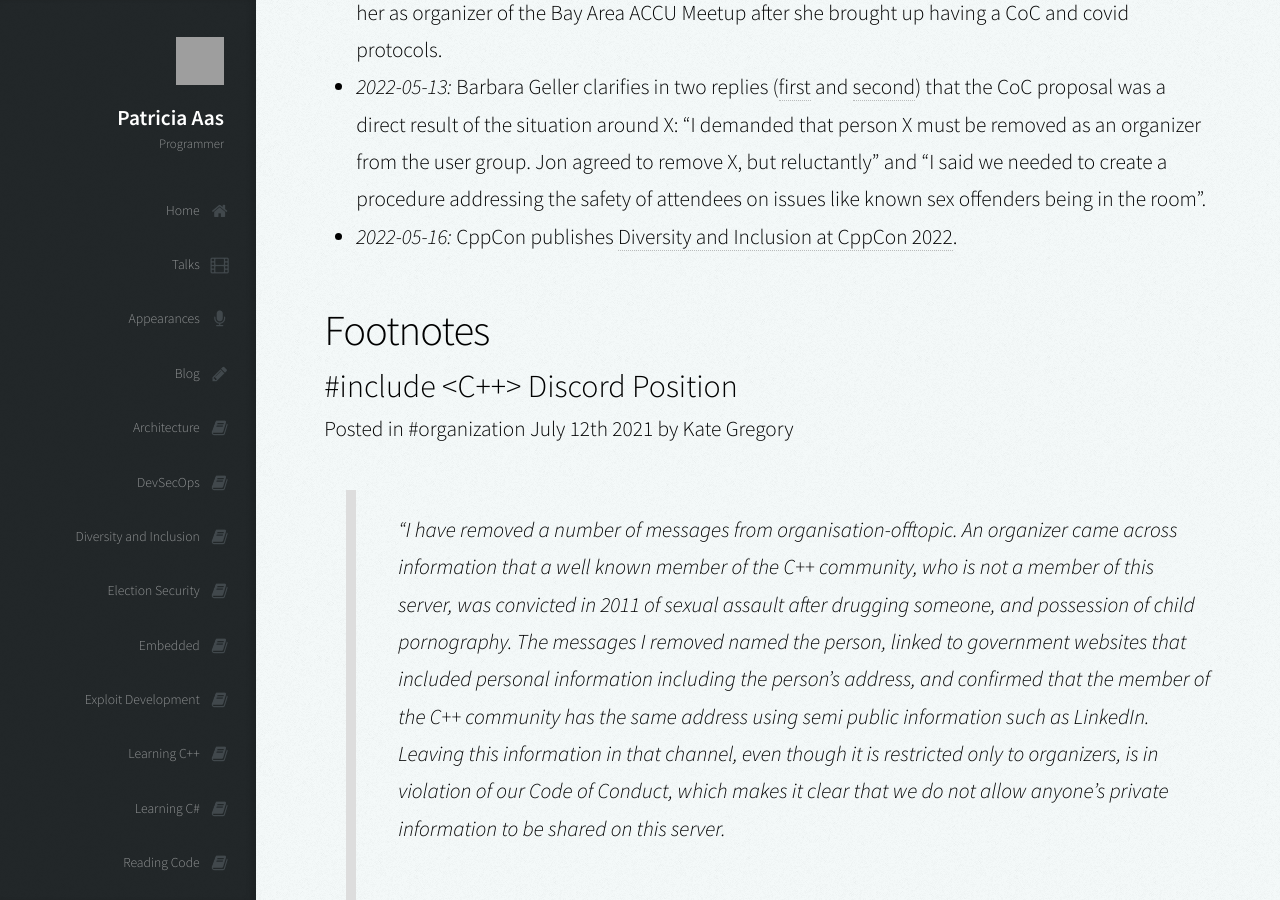
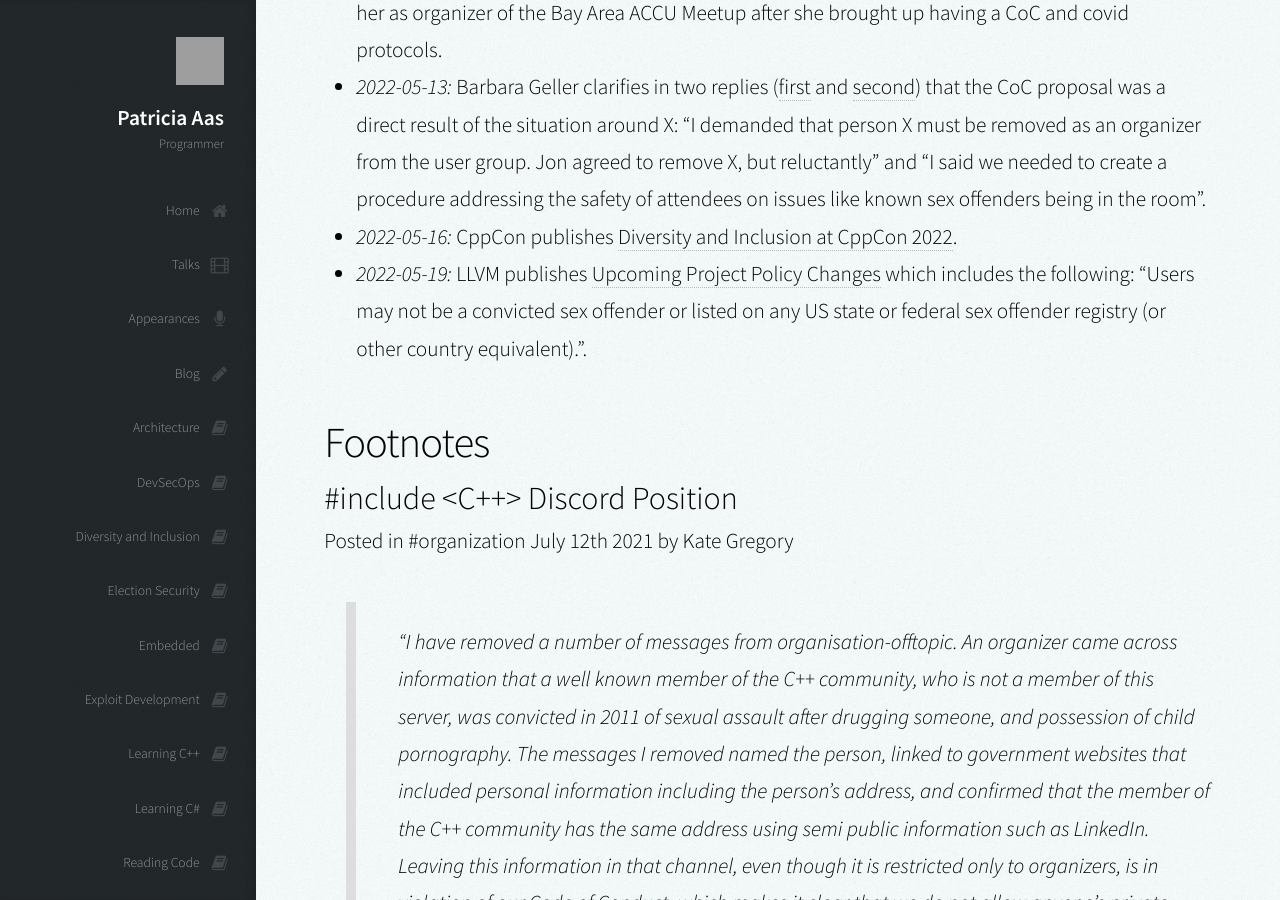
Before and after one commit to patricia-gallardo/patricia-gallardo.github.io, a Jekyll site: the page built from _posts/2022-03-08-proposed-cppcon_safety__transparency_report.md, in a window 1280 px wide and 900 px high, scrolled down 6528 px. Built offline with Jekyll 4.4.1, drawn with Linux system fonts in a browser that asks for light colours; nearby versions of some CDN libraries; grey boxes are pictures that could not be loaded.

Commit message:
Add LLVMs "Upcoming Project Policy Changes"

```diff
--- a/_posts/2022-03-08-proposed-cppcon_safety__transparency_report.md
+++ b/_posts/2022-03-08-proposed-cppcon_safety__transparency_report.md
@@ -162,6 +162,8 @@
   X, but reluctantly" and "I said we needed to create a procedure addressing the safety of attendees on issues like known sex
   offenders being in the room".
 * *2022-05-16:* CppCon publishes [Diversity and Inclusion at CppCon 2022][15].
+* *2022-05-19:* LLVM publishes [Upcoming Project Policy Changes][16] which includes the following: "Users may not be a convicted
+  sex offender or listed on any US state or federal sex offender registry (or other country equivalent).".
 
 ## Footnotes
 
```
